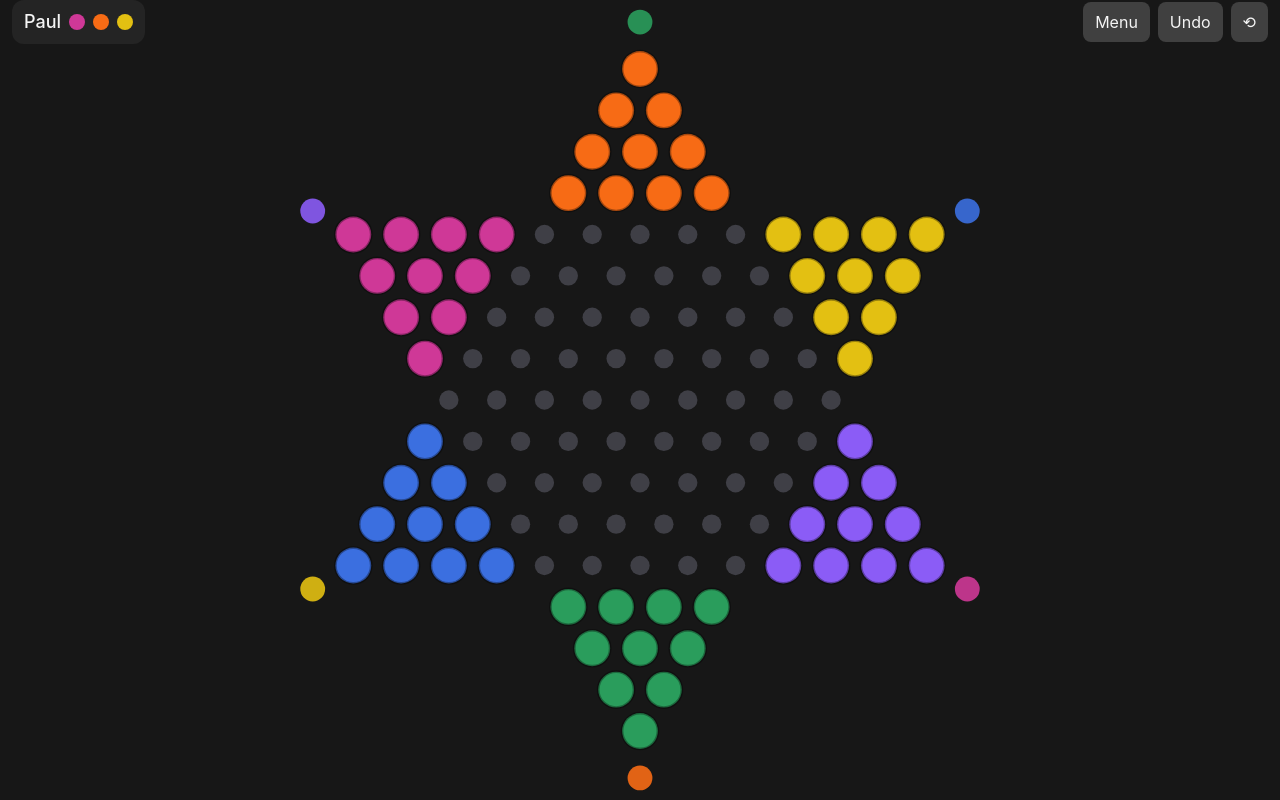
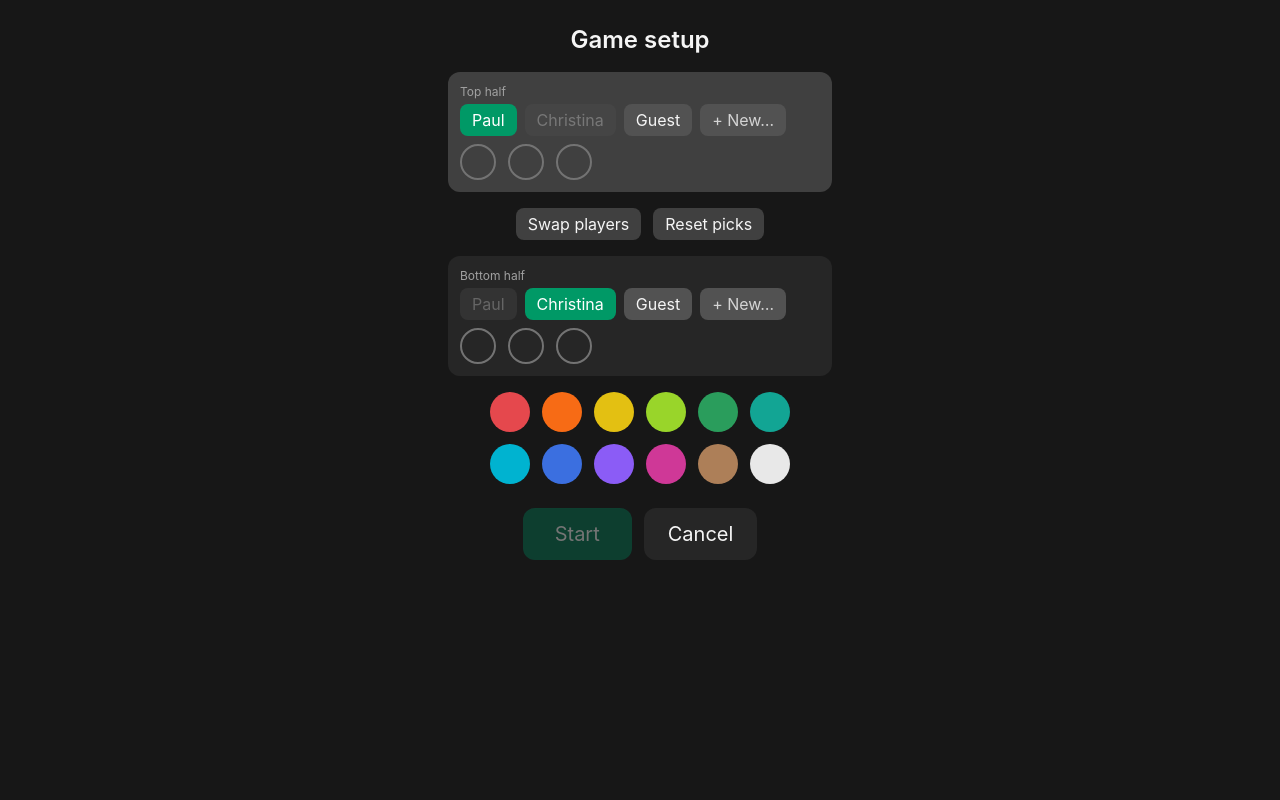
Before and after one commit to paulsuk/super-chinese-checkers, a React (Vite) app: page / in a window 1280 px wide. Both pictures are taken after a click on the button "New game". Built offline with nearby package versions, Linux system fonts and the light colour scheme.

Commit message:
feat(ui): game setup screen — player selection with Guest, alternating 12-swatch color draft

```diff
--- a/src/App.tsx
+++ b/src/App.tsx
@@ -17,11 +17,12 @@ import BoardView, { cellAt } from "./ui/BoardView";
 import GestureLayer from "./ui/GestureLayer";
 import Hud from "./ui/Hud";
 import { Menu, SettingsScreen, StatsScreen, WinOverlay } from "./ui/screens";
+import SetupScreen from "./ui/SetupScreen";
 import { useMoveInput } from "./ui/useMoveInput";
 import { useViewTransform } from "./ui/useViewTransform";
 import type { GameState } from "./engine/types";
 
-type Screen = "menu" | "game" | "stats" | "settings";
+type Screen = "menu" | "game" | "stats" | "settings" | "setup";
 
 export default function App() {
   const [screen, setScreen] = useState<Screen>("menu");
@@ -95,7 +96,7 @@ export default function App() {
 
   const startNew = () => {
     if (game && game.phase !== "done" && !confirm("Abandon the current game?")) return;
-    beginGame(defaultMeta(settings.roster));
+    setScreen("setup");
   };
 
   const addPlayer = (name: string) => {
@@ -115,6 +116,17 @@ export default function App() {
         onAddPlayer={addPlayer}
         onImport={(x: StatsExport) => { setSettings(x.settings); setRecords(x.records); }}
         onBack={() => setScreen("menu")}
+      />
+    );
+  }
+  if (screen === "setup") {
+    return (
+      <SetupScreen
+        roster={settings.roster}
+        lastMeta={lastMeta}
+        onAddPlayer={addPlayer}
+        onStart={(m) => beginGame(m)}
+        onCancel={() => setScreen(game ? "game" : "menu")}
       />
     );
   }
--- /dev/null
+++ b/src/ui/SetupScreen.tsx
@@ -0,0 +1,143 @@
+import { useState } from "react";
+import { SWATCHES } from "../config/palette";
+import { GUEST } from "../state/meta";
+import type { GameMeta } from "../state/meta";
+
+// Slots fill alternately: top NW, bottom SW, top N, bottom S, top NE, bottom SE
+const DRAFT_ORDER = [0, 3, 1, 4, 2, 5] as const;
+
+interface Props {
+  roster: string[];
+  lastMeta: GameMeta | null;
+  onAddPlayer(name: string): void;
+  onStart(meta: GameMeta): void;
+  onCancel(): void;
+}
+
+export default function SetupScreen({ roster, lastMeta, onAddPlayer, onStart, onCancel }: Props) {
+  const [players, setPlayers] = useState<[string, string]>([
+    lastMeta?.players[0] ?? roster[0] ?? GUEST,
+    lastMeta?.players[1] ?? roster[1] ?? GUEST,
+  ]);
+  const [picks, setPicks] = useState<(string | null)[]>(Array(6).fill(null));
+
+  const nextSlot = DRAFT_ORDER.find((i) => picks[i] === null) ?? null;
+  const activeSide = nextSlot === null ? null : nextSlot < 3 ? 0 : 1;
+  const taken = new Set(picks.filter((p): p is string => p !== null));
+  const ready = nextSlot === null;
+
+  const tapSwatch = (hex: string) => {
+    if (taken.has(hex) || nextSlot === null) return;
+    setPicks((p) => p.map((v, i) => (i === nextSlot ? hex : v)));
+  };
+  const clearSlot = (i: number) =>
+    setPicks((p) => p.map((v, j) => (j === i ? null : v)));
+
+  const pickPlayer = (side: 0 | 1, name: string) => {
+    if (name === "__new__") {
+      const entered = prompt("New player name:")?.trim();
+      if (!entered || entered === GUEST || roster.includes(entered)) return;
+      onAddPlayer(entered);
+      setPlayers((pl) => (side === 0 ? [entered, pl[1]] : [pl[0], entered]));
+      return;
+    }
+    setPlayers((pl) => (side === 0 ? [name, pl[1]] : [pl[0], name]));
+  };
+
+  const sideCard = (side: 0 | 1) => (
+    <div
+      className={`w-full max-w-sm rounded-xl p-3 ${activeSide === side ? "bg-neutral-700" : "bg-neutral-800"}`}
+    >
+      <div className="mb-1 text-xs text-neutral-400">{side === 0 ? "Top half" : "Bottom half"}</div>
+      <div className="mb-2 flex flex-wrap gap-2">
+        {[...roster, GUEST].map((name) => {
+          const takenByOther = name !== GUEST && players[side === 0 ? 1 : 0] === name;
+          return (
+            <button
+              key={name}
+              disabled={takenByOther}
+              className={`rounded-lg px-3 py-1 disabled:opacity-30 ${
+                players[side] === name ? "bg-emerald-600 text-white" : "bg-neutral-600 text-neutral-100"
+              }`}
+              onClick={() => pickPlayer(side, name)}
+            >
+              {name}
+            </button>
+          );
+        })}
+        <button
+          className="rounded-lg bg-neutral-600 px-3 py-1 text-neutral-300"
+          onClick={() => pickPlayer(side, "__new__")}
+        >
+          + New…
+        </button>
+      </div>
+      <div className="flex gap-3">
+        {[0, 1, 2].map((k) => {
+          const i = side * 3 + k;
+          return (
+            <button
+              key={k}
+              onClick={() => picks[i] && clearSlot(i)}
+              className="h-9 w-9 rounded-full border-2 border-neutral-500"
+              style={{ background: picks[i] ?? "transparent" }}
+            />
+          );
+        })}
+      </div>
+    </div>
+  );
+
+  return (
+    <div className="flex h-full flex-col items-center gap-4 overflow-y-auto bg-neutral-900 p-6 pt-[max(1.5rem,env(safe-area-inset-top))] text-neutral-100">
+      <h1 className="text-2xl font-semibold">Game setup</h1>
+      {sideCard(0)}
+      <div className="flex flex-wrap justify-center gap-3">
+        <button
+          className="rounded-lg bg-neutral-700 px-3 py-1"
+          onClick={() => setPlayers(([a, b]) => [b, a])}
+        >
+          Swap players
+        </button>
+        {lastMeta && (
+          <button
+            className="rounded-lg bg-neutral-700 px-3 py-1"
+            onClick={() => { setPlayers([...lastMeta.players]); setPicks([...lastMeta.palette]); }}
+          >
+            Use last game's setup
+          </button>
+        )}
+        <button
+          className="rounded-lg bg-neutral-700 px-3 py-1"
+          onClick={() => setPicks(Array(6).fill(null))}
+        >
+          Reset picks
+        </button>
+      </div>
+      {sideCard(1)}
+      <div className="grid grid-cols-6 gap-3">
+        {SWATCHES.map((hex) => (
+          <button
+            key={hex}
+            disabled={taken.has(hex)}
+            className="h-10 w-10 rounded-full disabled:opacity-25"
+            style={{ background: hex }}
+            onClick={() => tapSwatch(hex)}
+          />
+        ))}
+      </div>
+      <div className="mt-2 flex gap-3">
+        <button
+          disabled={!ready}
+          className="rounded-xl bg-emerald-700 px-8 py-3 text-xl text-white disabled:opacity-40"
+          onClick={() => onStart({ palette: picks as string[], players: [...players] as [string, string] })}
+        >
+          Start
+        </button>
+        <button className="rounded-xl bg-neutral-800 px-6 py-3 text-xl" onClick={onCancel}>
+          Cancel
+        </button>
+      </div>
+    </div>
+  );
+}
```
